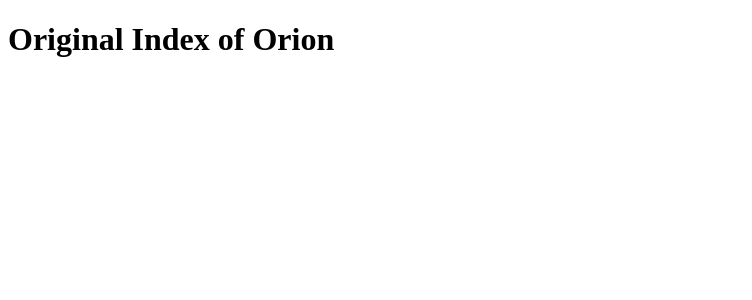
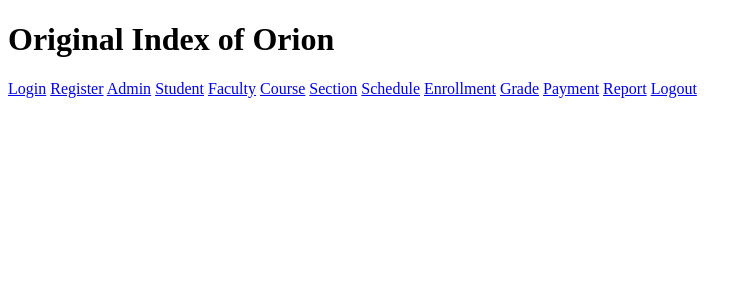
Before and after one commit to Brangs4201013/OrionEnrollmentSystem, a PHP site: page /Origindex.php in a window 1280 px wide. Shown: the top 300 px of the page, without its empty margins (0-752 px from the left). Run offline with PHP 8.4, Linux system fonts and the light colour scheme.

Commit message:
2nd version

```diff
--- a/Origindex.php
+++ b/Origindex.php
@@ -7,5 +7,21 @@
 </head>
 <body>
     <h1>Original Index of Orion</h1>
+    <a href="login.php">Login</a>
+    <a href="register.php">Register</a>
+    <a href="admin.php">Admin</a>
+    <a href="student.php">Student</a>
+    <a href="faculty.php">Faculty</a>
+    <a href="course.php">Course</a>
+    <a href="section.php">Section</a>
+    <a href="schedule.php">Schedule</a>
+    <a href="enrollment.php">Enrollment</a>
+    <a href="grade.php">Grade</a>
+    <a href="payment.php">Payment</a>
+    <a href="report.php">Report</a>
+    <a href="logout.php">Logout</a>
+
+
+
 </body>
 </html>
```
